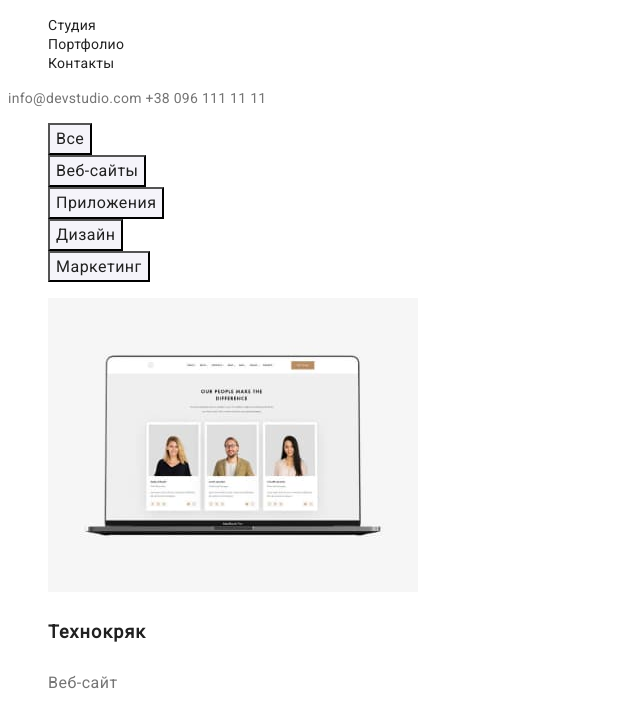
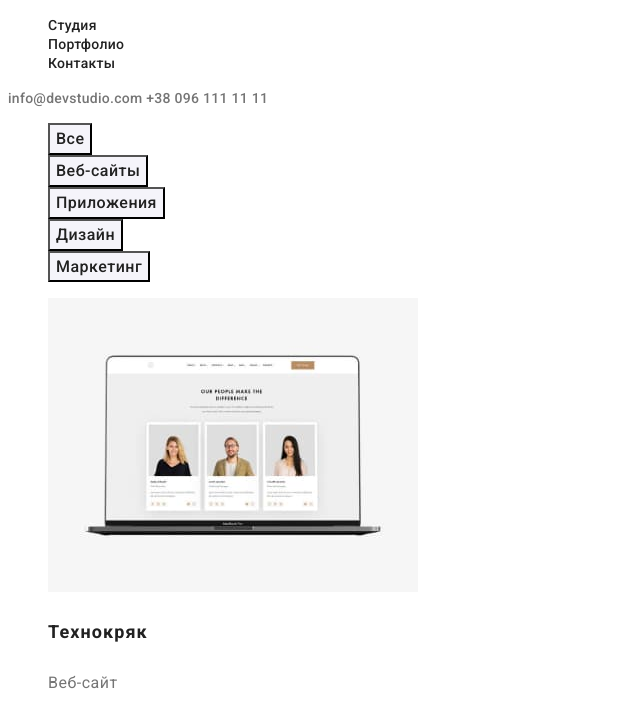
Before and after one commit to Dante4Rungun/GoIT2022, a plain HTML site: page goit-markup-hw-02/portfolio.html in a window 1280 px wide. Shown: the part 40-752 px from the top of the page, without its empty margins (0-640 px from the left). Drawn offline with Linux system fonts and the light colour scheme.

Commit message:
Update portfolio.html

```diff
--- a/goit-markup-hw-02/portfolio.html
+++ b/goit-markup-hw-02/portfolio.html
@@ -6,7 +6,7 @@
     <meta name="viewport" content="width=device-width, initial-scale=1.0">
     <link rel="preconnect" href="https://fonts.googleapis.com">
     <link rel="preconnect" href="https://fonts.gstatic.com" crossorigin>
-    <link href="https://fonts.googleapis.com/css2?family=Roboto&display=swap" rel="stylesheet">
+    <link href="https://fonts.googleapis.com/css2?family=Roboto:wght@400;500;700;900&display=swap" rel="stylesheet">
     <link href="https://fonts.googleapis.com/css2?family=Raleway:wght@700&family=Roboto&display=swap" rel="stylesheet">
     <link rel="stylesheet" href="./css/style.css">
     <title>Document</title>
```
